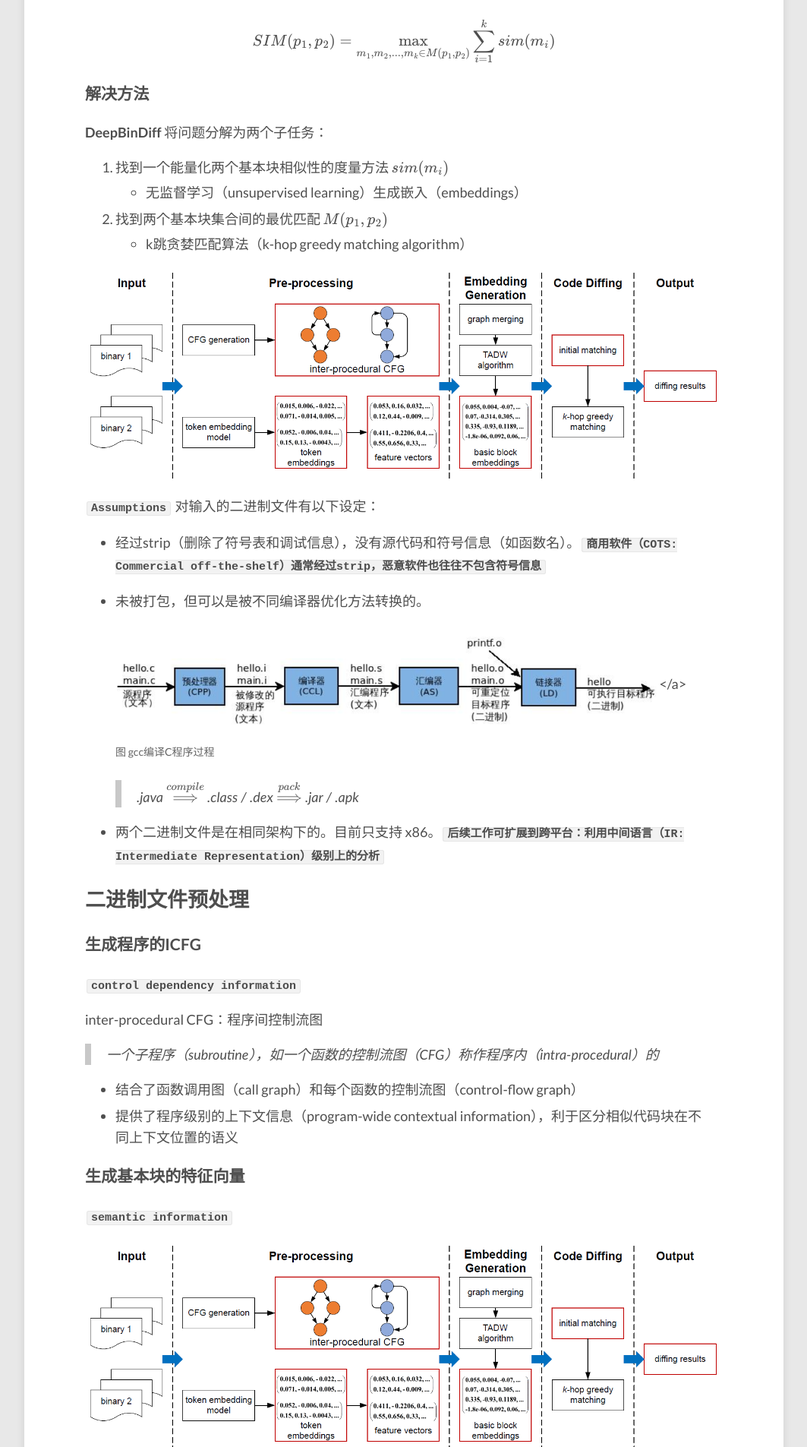
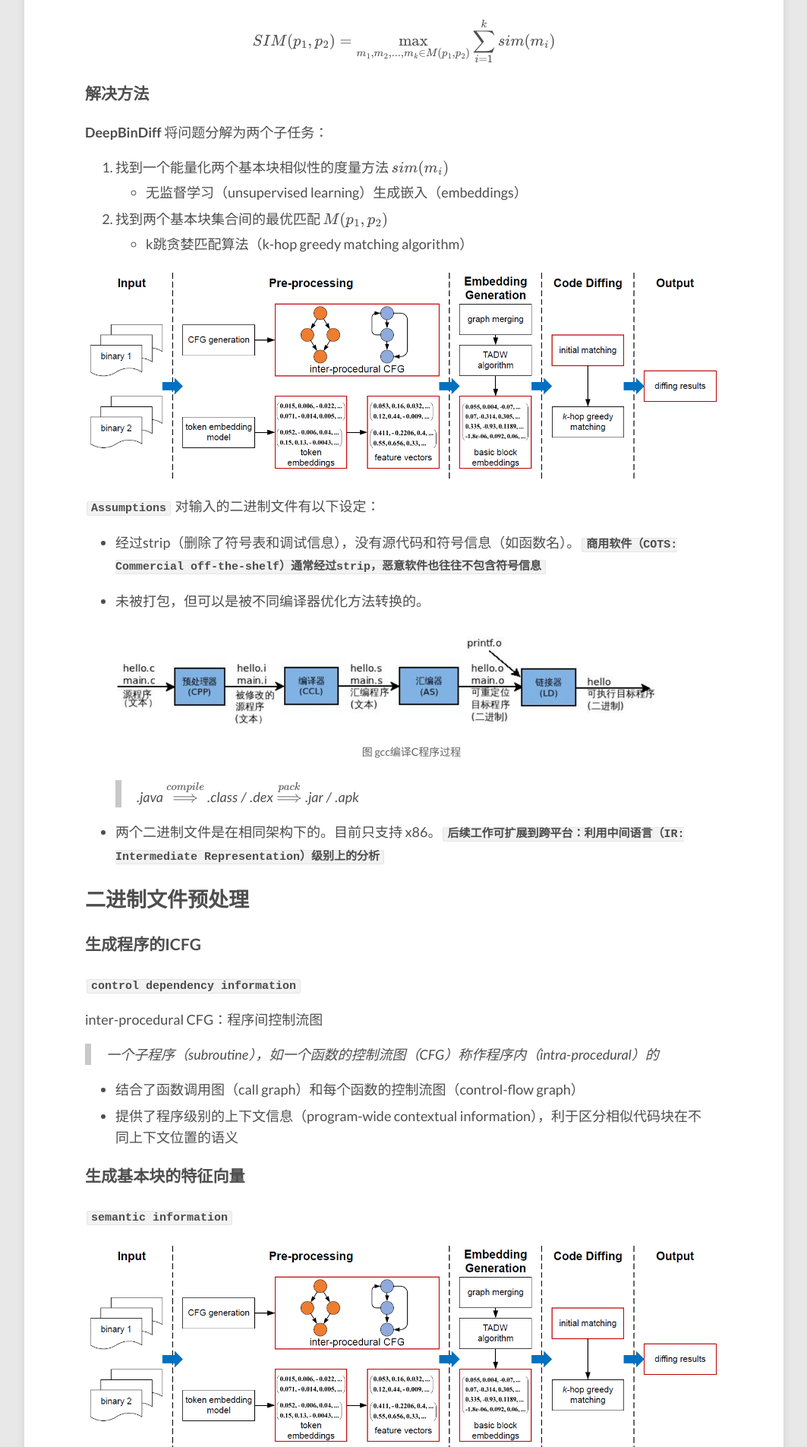
Before and after one commit to E0HYL/BLOG-OF-E0, a Jekyll site: the page built from _posts/2020-03-25-DeepBinDiff.md, in a window 1280 px wide. Shown: the part 1037-2942 px from the top of the page at 76% size, without its empty margins (108-1171 px from the left). Built offline with Jekyll 4.4.1, drawn with Linux system fonts in a browser that asks for light colours; nearby versions of some CDN libraries; formulas are drawn with MathJax 3; comment, search, counter and statistics services are not loaded.

Commit message:
add style for figcaption

```diff
--- a/_posts/2020-03-25-DeepBinDiff.md
+++ b/_posts/2020-03-25-DeepBinDiff.md
@@ -53,7 +53,7 @@ $$SIM(p_1,p_2)=\underset{m_1,m_2,...,m_k\in{M(p_1,p_2)}}{\max}\sum_{i=1}^ksim(m_
 
 - 未被打包，但可以是被不同编译器优化方法转换的。
 
-  <figure><img src="../images/c_compile.PNG" style="zoom:60%;" /></a>
+  <figure><img src="../images/c_compile.PNG" style="zoom:60%;" />
   <figcaption>图 gcc编译C程序过程</figcaption></figure>
 
   > .java $$\overset{compile}\Longrightarrow$$ .class / .dex $$\overset{pack}\Longrightarrow$$ .jar / .apk
--- a/_sass/_page.scss
+++ b/_sass/_page.scss
@@ -28,6 +28,9 @@ body {
 		ul, ol {
 			padding-inline-end: 20px;
 		}
+	}
+	figcaption {
+		text-align: center;
 	}
 
 	// Dotted line underlines for links
```
